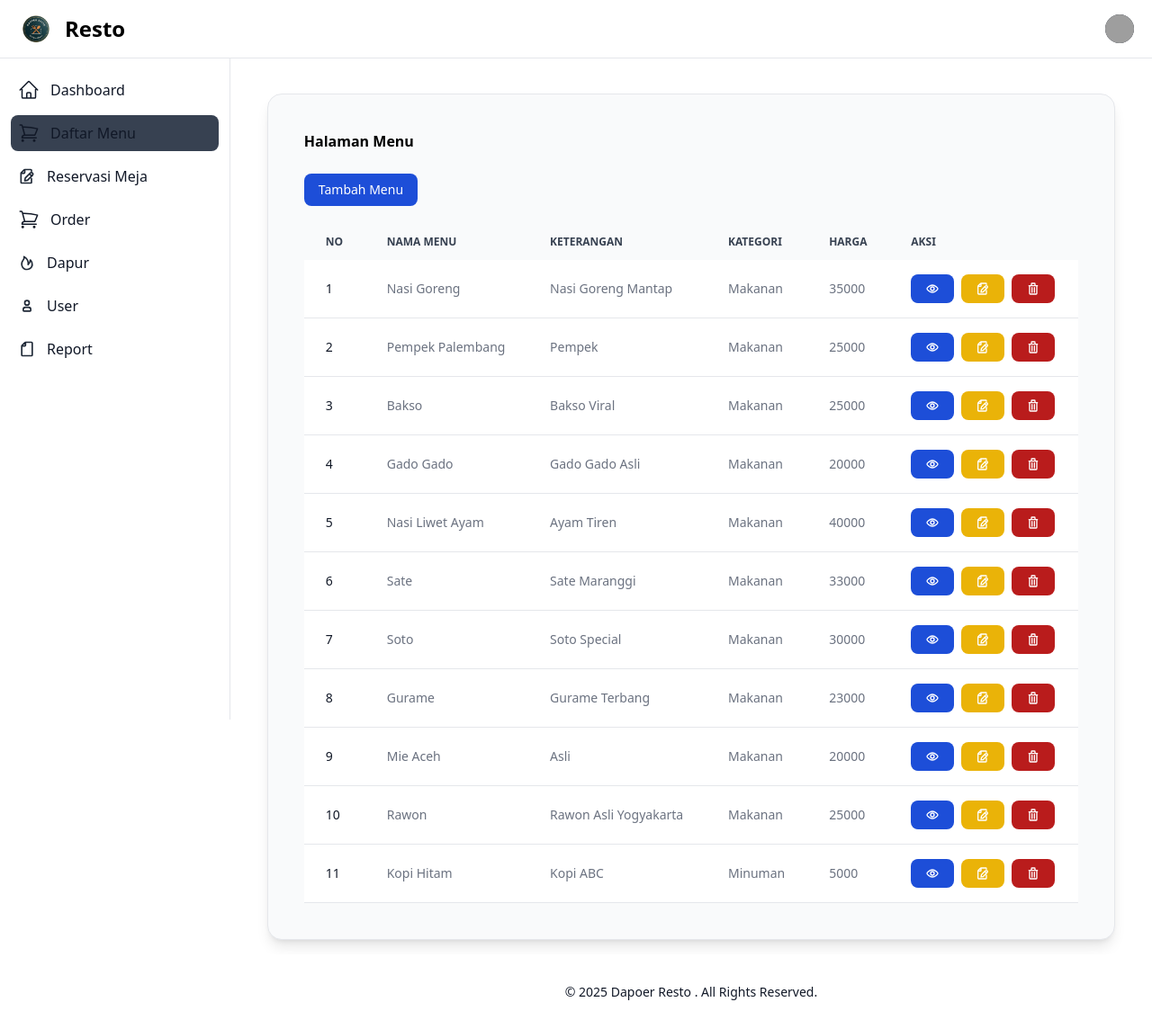
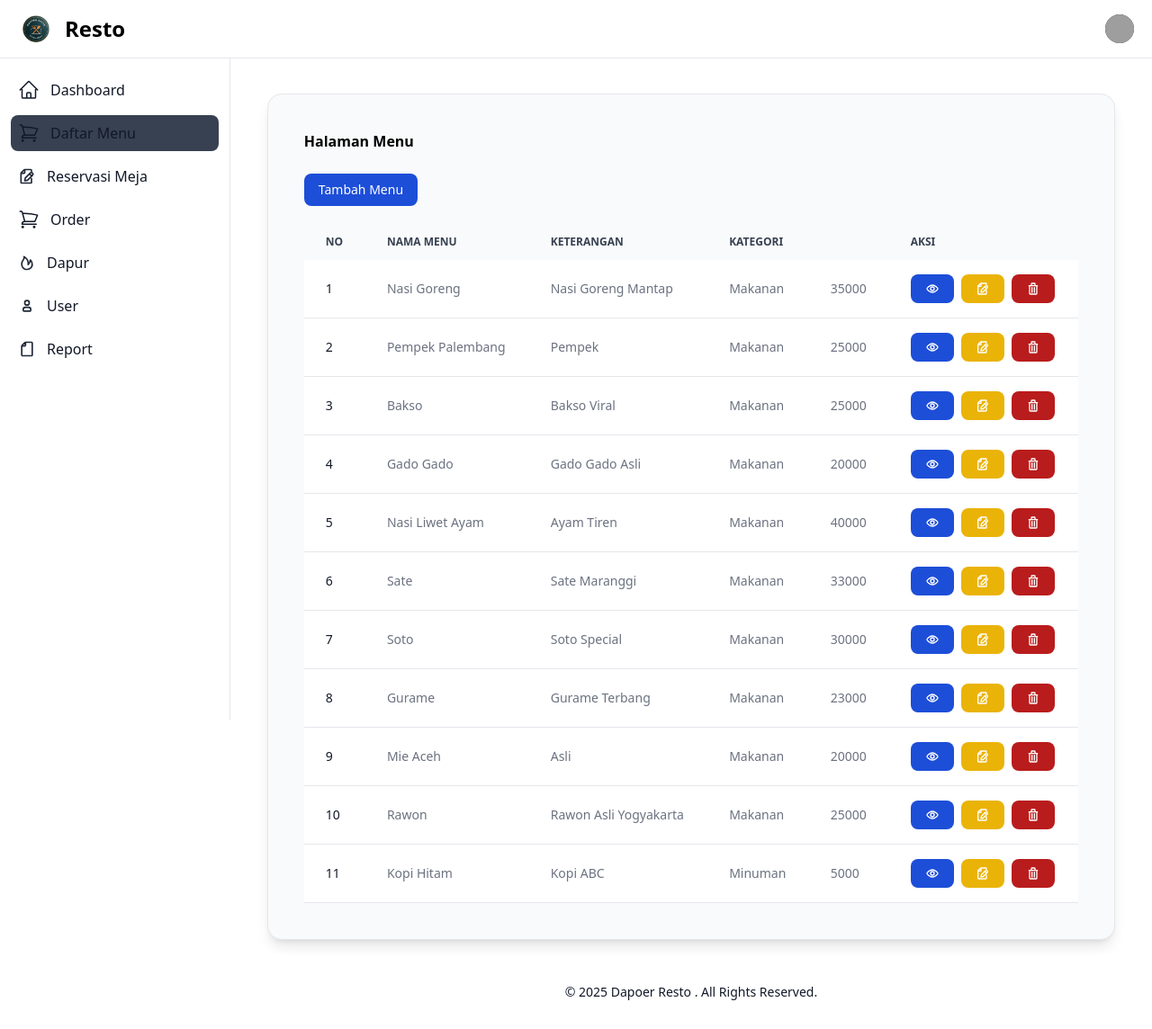
Before and after one commit to rifqyfakhryzain/Tubes-RPL-1, a PHP site: page /menu.php in a window 1280 px wide. Shown: the top 1144 px of the page at 90% size. Run offline with PHP 8.4, Linux system fonts and the light colour scheme; a user stored in the database is signed in; data comes from the database, SQL or seed files in the repository; some libraries are stand-ins or nearby versions; grey boxes are pictures that could not be loaded.

Commit message:
Mengubah tampilan menu

```diff
--- a/menu.php
+++ b/menu.php
@@ -107,7 +107,7 @@ while ($record = mysqli_fetch_assoc($query)) {
                               Kategori
                            </th>
                            <th scope="col" class="px-6 py-3">
-                              Harga
+
                            </th>
                            <th scope="col" class="px-6 py-3">
                               Aksi
```
